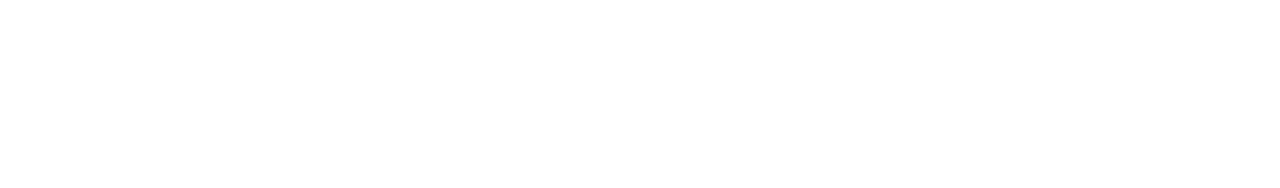
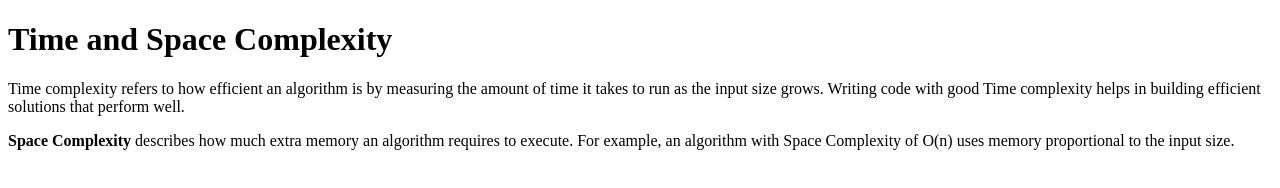
Before and after one commit to acciojob/time-and-space-complexity-Udaydwivedi, a website: page main.html in a window 1280 px wide. Drawn offline with Linux system fonts and the light colour scheme.

Commit message:
created a submission

```diff
--- a/main.html
+++ b/main.html
@@ -5,8 +5,18 @@
 <head>
 	<link rel="stylesheet" href="styles.css">
 </head>
+<title>Time and Space Complexity</title>
+<body>
+	 <h1>Time and Space Complexity</h1>
 
-<body>
+    <p>
+        Time complexity refers to how efficient an algorithm is by measuring the amount of time it takes to run as the input size grows. Writing code with good Time complexity helps in building efficient solutions that perform well.
+    </p>
+
+    <p>
+        <b>Space Complexity</b> describes how much extra memory an algorithm requires to execute. For example, an algorithm with Space Complexity of O(n) uses memory proportional to the input size.
+    </p>
+
 	<!-- the entire body must be written by student -->
     <script type="text/javascript" src="./script.js">
 </script>
```
